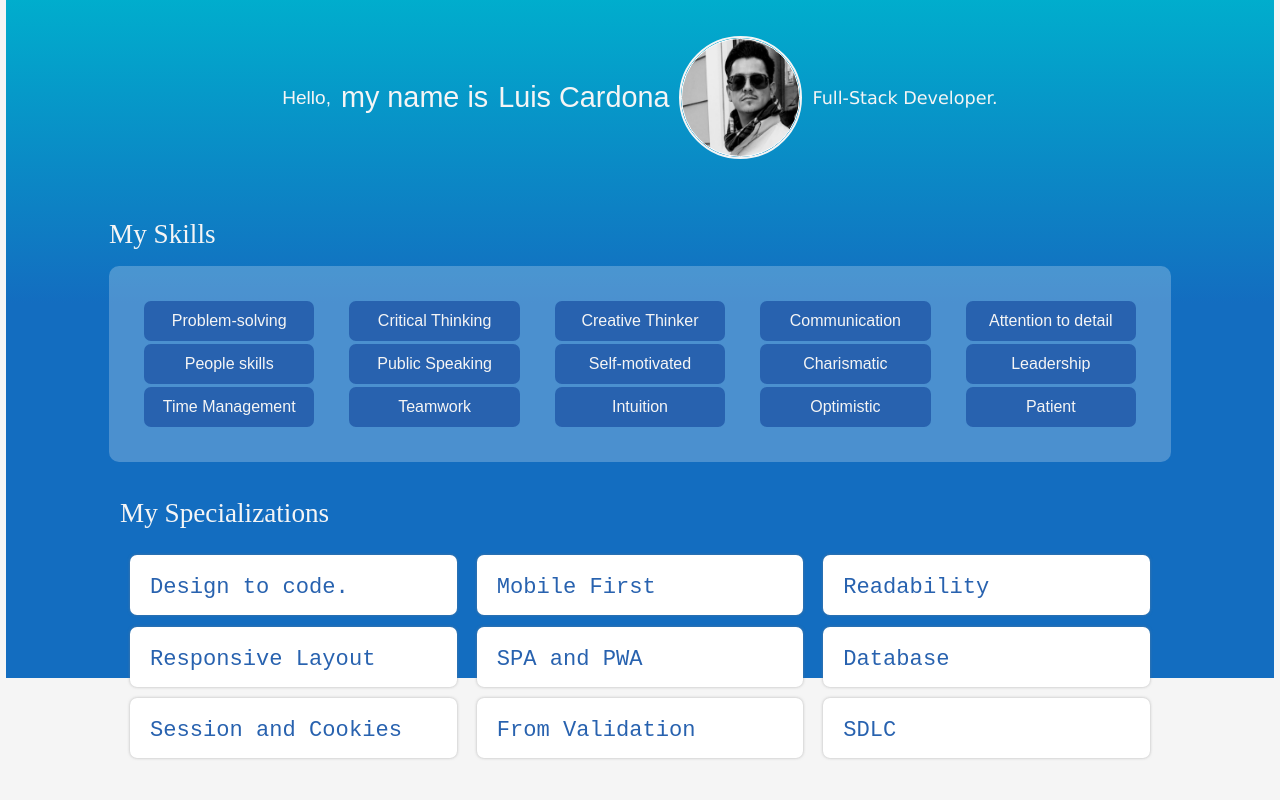
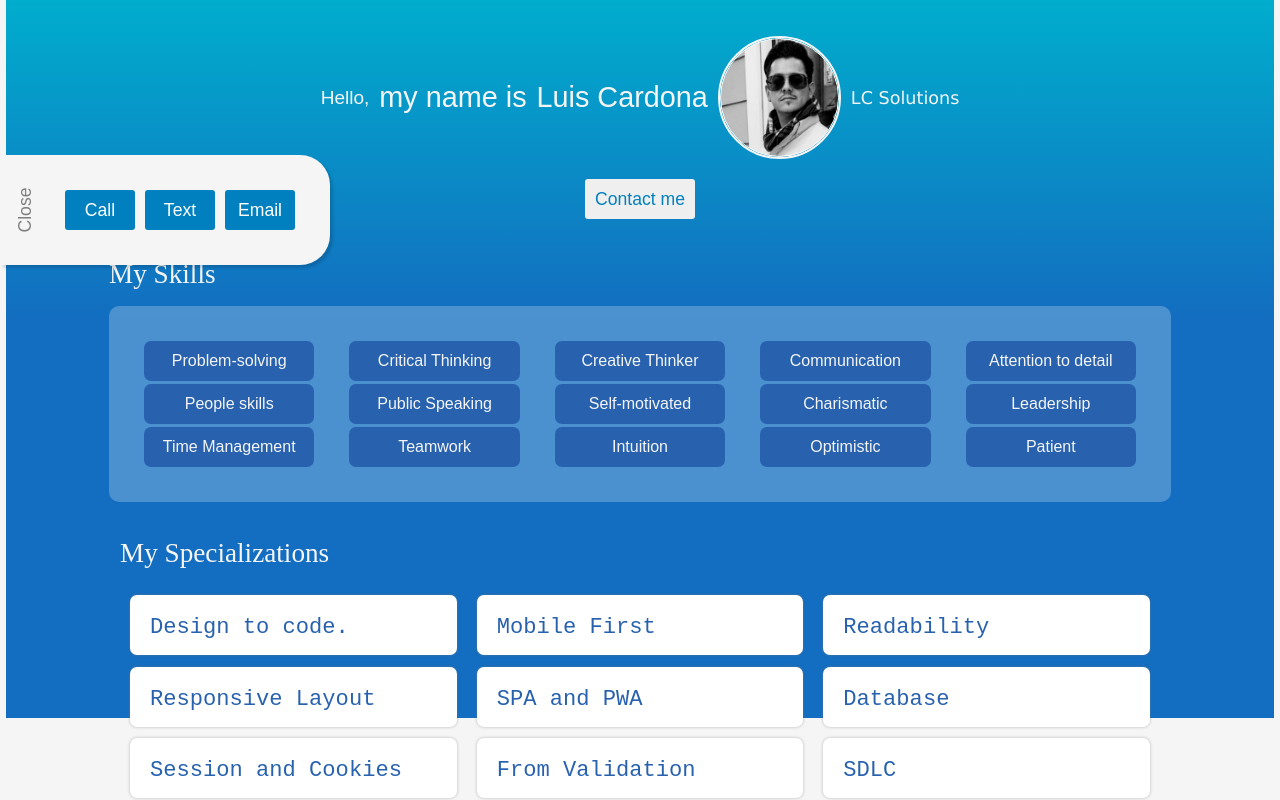
Before and after one commit to louieLouie117/react-portfolio, a React (Create React App) app in the folder client/: page / in a window 1280 px wide. Shown: the top 800 px of the page. Built offline with nearby package versions, Linux system fonts and the light colour scheme.

Commit message:
ContactME

```diff
--- a/client/src/App.css
+++ b/client/src/App.css
@@ -92,7 +92,7 @@ pre::-webkit-scrollbar{
 
 .algorithm-container{
   display: grid;
-  grid-template-columns: 1fr 6fr;
+  grid-template-columns: 20em 1fr;
   row-gap: 20px;
   justify-content: center;
   /* width: 100vw; */
@@ -123,7 +123,8 @@ pre::-webkit-scrollbar{
 
 .algorithm-container>header nav ul li a{
   color: white;
-  font: 1.1em sans-serif;
+  font: 1.2em sans-serif;
+  text-decoration: none;
 }
 
 .algorithm-container>main section ul::-webkit-scrollbar{
--- a/client/src/components/Algorithms/EasyAlgos.tsx
+++ b/client/src/components/Algorithms/EasyAlgos.tsx
@@ -157,7 +157,7 @@ function EasyAlgos() {
                 <li> <a href="/easy-algorithms#"> 1. Two number sum</a></li>
                 <li> <a href="/easy-algorithms#ValidateSubsequenceSection"> 2. Validate Subsequence</a></li>
                 <li> <a href="/easy-algorithms#SortedSquaredArray"> 3. Sorted Squared Array</a></li>
-
+                <li> <a href="/easy-algorithms#NonConstructibleChange"> 3. Non-Constructible Change</a></li>
             </ul>
         </nav>
         </header>
@@ -167,9 +167,9 @@ function EasyAlgos() {
                 <header>
                     <h2>1. Two number sum</h2>
 
-                    <h3>Questions: </h3>
+                    <h3>Problem: </h3>
                     <p>Given an array of integers nums and an integer target, return indices of the two numbers such that they add up to target.</p>
-                    <h3>Solutions:</h3>
+                    <h3>Conceptualization:</h3>
                     <p>There are three ways to solve this algorithm. The questions may ask you to return the index or the numbers that equal to the target, therefore make sure that your return is either the numbers or the index's.</p>
                     <h3>Category</h3>
                     <p>Arrays</p>
@@ -191,6 +191,7 @@ function EasyAlgos() {
                         <li>
                         <h4>Solution 1: Nested Loop</h4>
                         <p>One way to solve this algorithm is with a new array, nested loop, variables and a conditional statement, and return. The nested loops will be use to track the two possible sums. The new array will contain the two numbers that are equal to the target. The conditional statement will be use to check when the two numbers are equal to the target.</p>
+
                             <pre>
                             <button>Show</button>
 
@@ -233,10 +234,12 @@ function EasyAlgos() {
             <section id='ValidateSubsequenceSection'>
                 <header>
                         <h2>2. Validate Subsequence</h2>
-                        <h3>Questions: </h3>
+                        <h3>Problem: </h3>
                         <p>Given two non-empty arrays of integers, write a function that determines whether the second array is a subsequence of the first one.</p>
-                        <h3>Solutions:</h3>
+                        <h3>Conceptualization:</h3>
                         <p>The question is asking if an array "sequence" is arrange in a in the same order of an other array. You will need to return if the it is true or false if the array is a sequence of an other array. There are two ways to solve this algorithm</p>
+                        <h3>Category</h3>
+                        <p>Arrays</p>
                         <aside>
                             <h3>Try it</h3>
                             <code>
@@ -280,9 +283,9 @@ function EasyAlgos() {
             <section id='SortedSquaredArray'>
                 <header>
                         <h2>3. Sorted Squared Array</h2>
-                        <h3>Questions: </h3>
+                        <h3>Problem: </h3>
                         <p>Write a function that takes in a non-empty array of integers that are sorted in ascending order and returns a new array of the same length with the squares of the original integers also sorted in ascending order.</p>
-                        <h3>Solutions:</h3>
+                        <h3>Conceptualization:</h3>
                         <p>Lorem ipsum dolor sit amet consectetur adipisicing elit. Molestias voluptas recusandae autem assumenda reiciendis incidunt est animi error earum accusamus qui laudantium, dolorem, ab minima cupiditate maxime voluptatem ullam facilis?</p>
                         <aside>
                             <h3>Try it</h3>
@@ -310,7 +313,56 @@ function EasyAlgos() {
                         </li>
                         <li>
 
-                        <h4>Solution 2: Pointer</h4>
+                        <h4>Solution 2: Pointers</h4>
+                        <p>The second solutions is use variables pointers, while loop, and a conditional statement. The pointers will be set at the start of each array. The while loop will be use to keep looping both arrays. The conditional statement will check if </p>
+                            <pre>
+                                <button  onClick={() => navigator.clipboard.writeText(validationSubsequenceS2)}>Copy</button>
+                                <code>
+                                    {validationSubsequenceS2}
+                                </code>
+                            </pre>
+                        </li>
+                </ul>
+            </section>
+
+
+            {/*NonConstructibleChange*/}
+            <section id='NonConstructibleChange'>
+                <header>
+                        <h2>3.Non-Constructible Change</h2>
+                        <h3>Problem: </h3>
+                        <p>Given an array of positive integers representing the values of coins in yourpossession, write a function that returns the minimum amount of change (the minimum sum of money) that you </p>
+                        <h3>Conceptualization:</h3>
+                        <p>Lorem ipsum dolor sit amet consectetur adipisicing elit. Molestias voluptas recusandae autem assumenda reiciendis incidunt est animi error earum accusamus qui laudantium, dolorem, ab minima cupiditate maxime voluptatem ullam facilis?</p>
+                        <h3>Category</h3>
+                        <p>Arrays</p>
+                        <aside>
+                            <h3>Try it</h3>
+                            <code>
+                                <pre>
+                                <button  onClick={() => navigator.clipboard.writeText(validationSubsequenceExample)}>Copy</button>
+                                    <code>
+                                        {validationSubsequenceExample}
+                                    </code>
+                                </pre>
+                            </code>
+                        </aside>
+                    </header>
+
+                    <ul>
+                        <li>
+                        <h4>Solution 1: </h4>
+                        <p>Lorem ipsum dolor sit, amet consectetur adipisicing elit. Suscipit explicabo perspiciatis quam, culpa non earum tempore. Illum itaque corporis quia excepturi ut impedit corrupti blanditiis ipsam? Recusandae ab deserunt voluptatum?</p>
+                            <pre>
+                                <button  onClick={() => navigator.clipboard.writeText(validationSubsequenceS1)}>Copy</button>
+                                <code>
+                                    {validationSubsequenceS1}
+                                </code>
+                            </pre>
+                        </li>
+                        <li>
+
+                        <h4>Solution 2: Pointers</h4>
                         <p>The second solutions is use variables pointers, while loop, and a conditional statement. The pointers will be set at the start of each array. The while loop will be use to keep looping both arrays. The conditional statement will check if </p>
                             <pre>
                                 <button  onClick={() => navigator.clipboard.writeText(validationSubsequenceS2)}>Copy</button>
--- a/client/src/components/LandingPage/HeroBanner.jsx
+++ b/client/src/components/LandingPage/HeroBanner.jsx
@@ -73,7 +73,9 @@ window.onload = function() {
                     <h3>my name is </h3>
                     <h1>Luis Cardona</h1>
 
-                  <p>Full-Stack Developer.</p>
+                  <p>LC Solutions</p>
+
+
 
                   </header>
 
@@ -94,7 +96,8 @@ window.onload = function() {
                     <h1>Luis Cardona</h1>
                     <img id="PortfolioImg" src="/img/portfolioImg.png" alt=""/>
 
-                  <p>Full-Stack Developer.</p>
+                  <p>LC Solutions</p>
+
 
                   </header>
 
@@ -105,7 +108,19 @@ window.onload = function() {
                     })()}
 
 
+                    <button>Contact me</button>
+
          </header>
+
+                  <div className='Contact-Container'>
+
+                      <button>Close</button>
+                      <button>Call</button>
+                      <button>Text</button>
+                      <button>Email</button>
+
+
+                    </div>
 
 
         <div className="mySkills-container">
--- a/client/src/modules/LandingPageStyles.css
+++ b/client/src/modules/LandingPageStyles.css
@@ -814,10 +814,63 @@ html{
 
   }
 
-  .myHeader-container header{
+  .myHeader-container>header{
     display: grid;
     justify-content: center;
+    justify-items: center;
 
+  }
+
+  .myHeader-container>header button{
+    border: none;
+    padding: 10px;
+    border-radius: 3px;
+    height: 40px;
+    font: 1.1em sans-serif;
+    color: #0080BF;
+  }
+
+
+  .Contact-Container{
+    display: flex;
+    position: absolute;
+    left: 0;
+    top: 155px;
+    row-gap: 10px;
+    column-gap: 10px;
+    padding: 20px;
+    align-items: center;
+    justify-content: center;
+    height: 70px;
+    width: 290px;
+    background-color: whitesmoke;
+    border-radius: 0 30px 30px 0;
+    box-shadow: 3px 3px 3px rgba(0, 0, 0, 0.146);
+
+  }
+
+  .Contact-Container>button{
+    color: white;
+    /* background: linear-gradient(to bottom, #00aecd, #136DC0 45%); */
+    background-color: #0080BF;
+    font: 1.1em sans-serif;
+    border: none;
+    border-radius: 3px;
+    height: 40px;
+    width: 70px;
+  }
+
+  .Contact-Container>button:first-of-type{
+    height: 100px;
+    margin-left: -40px;
+    width: 60px;
+    background: none;
+    color: grey;
+    -webkit-transform: rotate(-90deg);
+    -moz-transform: rotate(-90deg);
+    -ms-transform: rotate(-90deg);
+    -o-transform: rotate(-90deg);
+    filter: progid:DXImageTransform.Microsoft.BasicImage(rotation=3);
   }
 
   .myHeader-container aside{
@@ -1338,6 +1391,7 @@ html{
 
 
 
+
   @media screen and (min-width: 500px){
 
 
```
